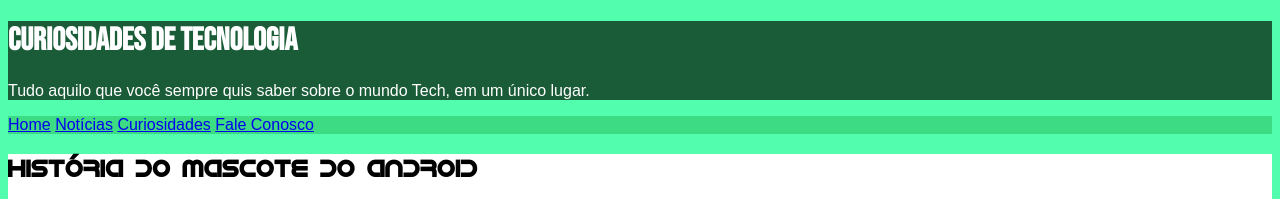
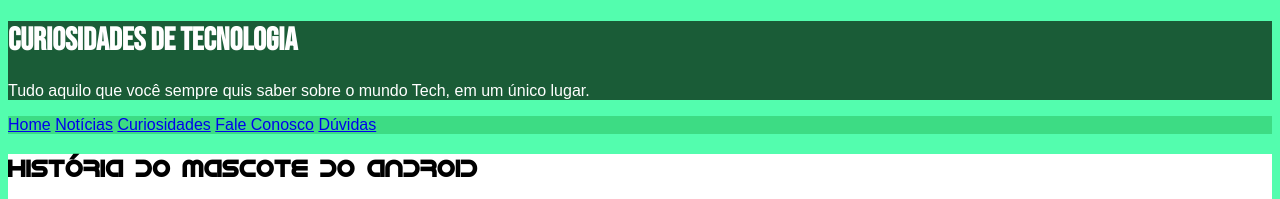
Before and after one commit to wesleyhenrique13/Html-Css, a plain HTML site: page Exercicios/Desafio 10/index.html in a window 1280 px wide. Shown: the top 199 px of the page. Drawn offline with Linux system fonts and the light colour scheme.

Commit message:
Update index.html

```diff
--- a/Exercicios/Desafio 10/index.html
+++ b/Exercicios/Desafio 10/index.html
@@ -17,6 +17,7 @@
    <a href="#">Notícias</a>
     <a href="#">Curiosidades</a>
     <a href="#">Fale Conosco</a>
+    <a href="#">Dúvidas</a>
 </nav>
 <main>
     <article>
```
